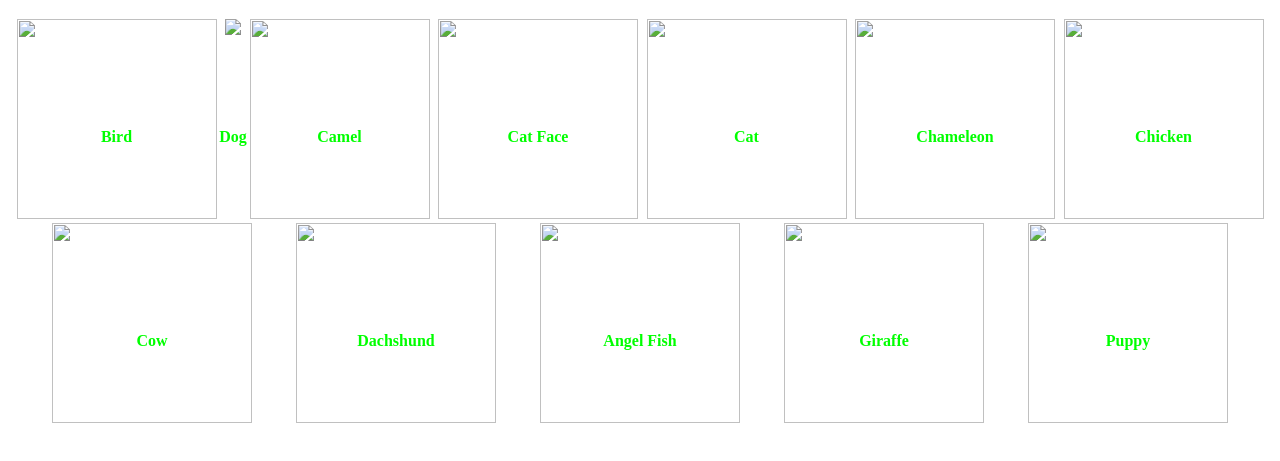
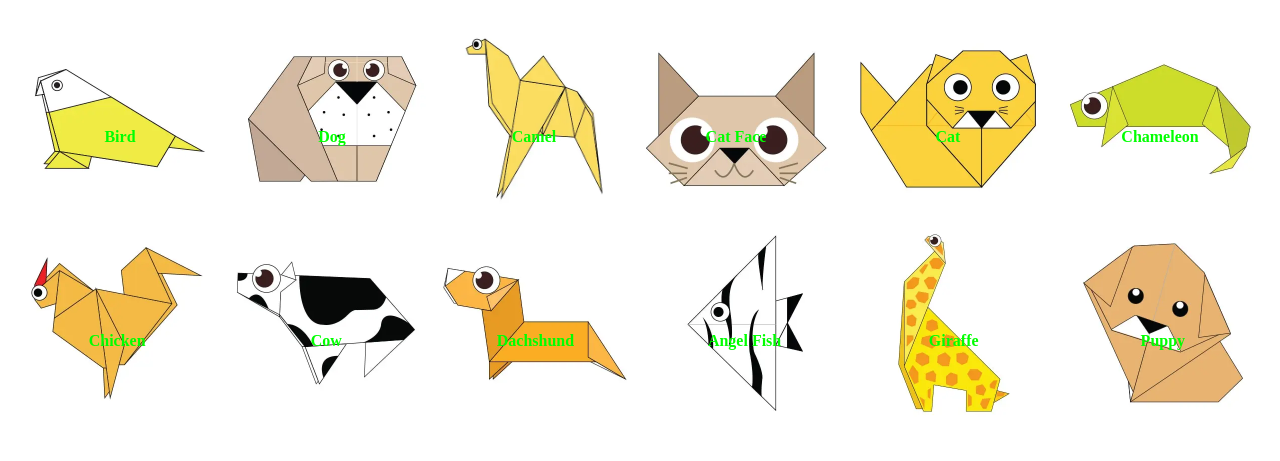
Before and after one commit to hariharihari123/origami, a plain HTML site: page index.html in a window 1280 px wide. Shown: the part 61-522 px from the top of the page. Drawn offline with Linux system fonts and the light colour scheme.

Commit message:
Update index.html

```diff
--- a/index.html
+++ b/index.html
@@ -8,62 +8,62 @@
 <h1>Origami Designs</h1>
 <div class = "grid">
 <div class = "item">
-<a href="http://origami.me/traditional-bird/"><img src="images/1.webp" width="200" height="200"></a>
+<a href="http://origami.me/traditional-bird/"><img src="1.webp" width="200" height="200"></a>
 <p>Bird</p>
 </div>
 
 <div class="item">
-<a href="https://origami.me/bulldog/"><img src ="images/2.webp" width="200"></a>
+<a href="https://origami.me/bulldog/"><img src ="2.webp" width="200"></a>
 <p>Dog</p>
 </div>
 
 <div class ="item">
-<a href="https://origami.me/camel/"><img src="images/3.webp" width="180" height="200"></a>
+<a href="https://origami.me/camel/"><img src="3.webp" width="180" height="200"></a>
 <p>Camel</p>
 </div>
 
 <div class ="item">
-<a href="https://origami.me/cat-face/"><img src="images/4.webp" width="200" height="200"></a>
+<a href="https://origami.me/cat-face/"><img src="4.webp" width="200" height="200"></a>
 <p>Cat Face</p>
 </div>
 
 <div class="item">
-<a href="https://origami.me/cat/"><img src="images/5.webp" width="200" height="200"></a>
+<a href="https://origami.me/cat/"><img src="5.webp" width="200" height="200"></a>
 <p>Cat</p>
 </div>
 
 <div class="item">
-<a href="https://origami.me/chameleon/"><img src="images/6.webp" width="200" height="200"></a>
+<a href="https://origami.me/chameleon/"><img src="6.webp" width="200" height="200"></a>
 <p>Chameleon</p>
 </div>
 
 <div class="item">
-<a href="https://origami.me/chicken/"><img src="images/7.webp" width="200" height="200"></a>
+<a href="https://origami.me/chicken/"><img src="7.webp" width="200" height="200"></a>
 <p>Chicken</p>
 </div>
 
 <div class="item">
-<a href="https://origami.me/cow/"><img src="images/8.webp" width="200" height="200"></a>
+<a href="https://origami.me/cow/"><img src="8.webp" width="200" height="200"></a>
 <p>Cow</p>
 </div>
 
 <div class="item">
-<a href="https://origami.me/dachshund/"><img src="images/9.webp" width="200" height="200"></a>
+<a href="https://origami.me/dachshund/"><img src="9.webp" width="200" height="200"></a>
 <p>Dachshund</p>
 </div>
 
 <div class="item">
-<a href="https://origami.me/angelfish"><img src="images/10.webp" width="200" height="200"></a>
+<a href="https://origami.me/angelfish"><img src="10.webp" width="200" height="200"></a>
 <p>Angel Fish</p>
 </div>
 
 <div class="item">
-<a href="https://origami.me/giraffe/"><img src="images/11.webp" width="200" height="200"></a>
+<a href="https://origami.me/giraffe/"><img src="11.webp" width="200" height="200"></a>
 <p>Giraffe</p>
 </div>
 
 <div class="item">
-<a href="https://origami.me/puppy/"><img src="images/12.webp" width="200" height="200"></a>
+<a href="https://origami.me/puppy/"><img src="12.webp" width="200" height="200"></a>
 <p>Puppy</p>
 </div>
 </div>
```
